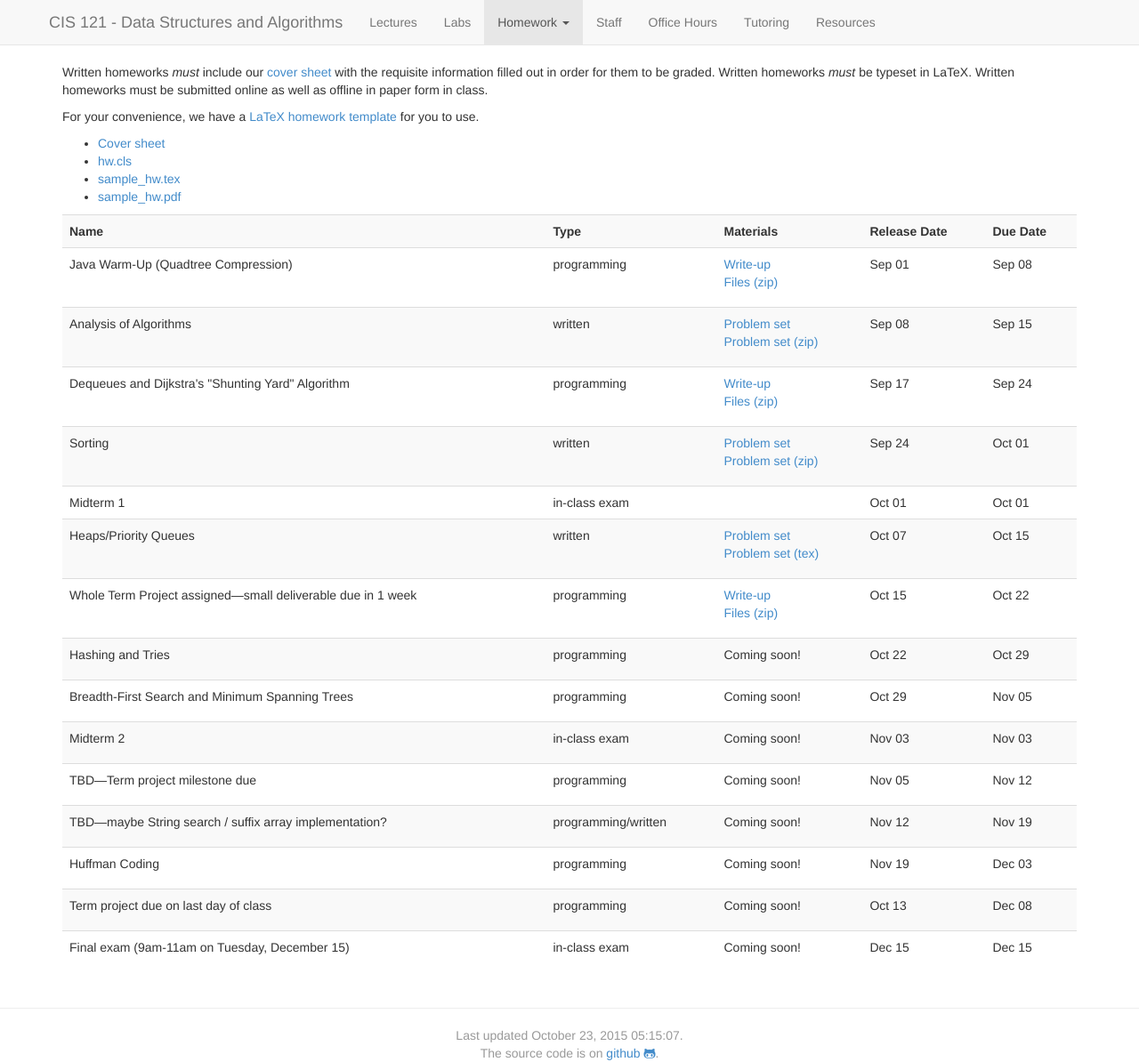
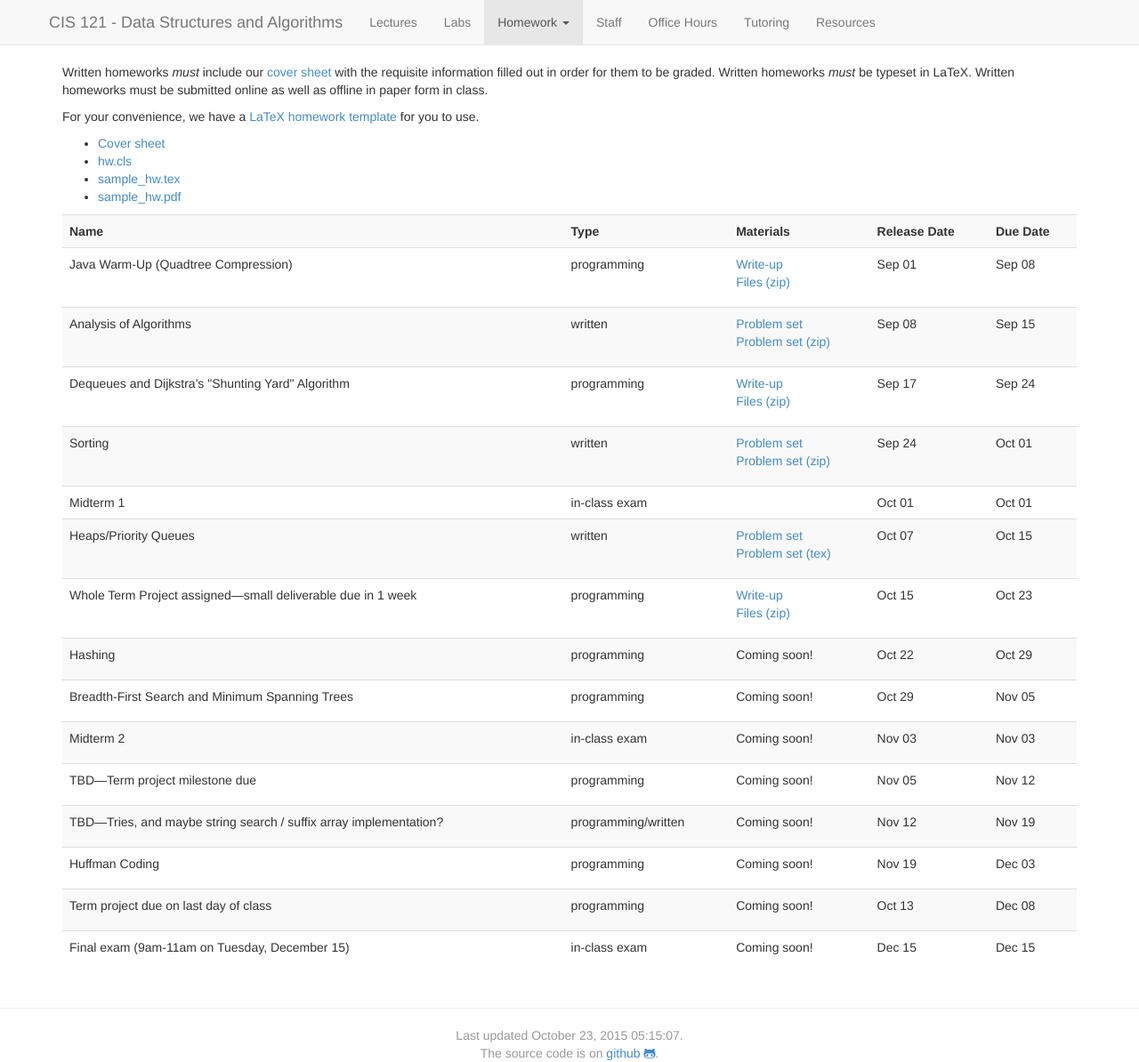
Before and after one commit to callison-burch/data-structures-and-algorithms, a Jekyll site: the page built from homework.md, in a window 1280 px wide. Shown: the whole page at 89% size. Built offline with Jekyll 4.4.1, drawn with Linux system fonts in a browser that asks for light colours; nearby versions of some CDN libraries.

Commit message:
Update homeworks

```diff
--- a/_data/homeworks.yaml
+++ b/_data/homeworks.yaml
@@ -52,9 +52,9 @@
    zip: content/hws/project/project.zip
    type: programming
    release_date: 2015-10-15
-   due_date: 2015-10-22
+   due_date: 2015-10-23
 -
-   assignment: Hashing and Tries
+   assignment: Hashing
    active:
    writeup: http://www.seas.upenn.edu/~cis121/15sp/hws/hw11/hw11.pdf
    zip:
@@ -84,7 +84,7 @@
    release_date: 2015-11-05
    due_date: 2015-11-12
 -
-   assignment: TBD—maybe String search / suffix array implementation?
+   assignment: TBD—Tries, and maybe string search / suffix array implementation?
    active:
    writeup:
    zip:
```
